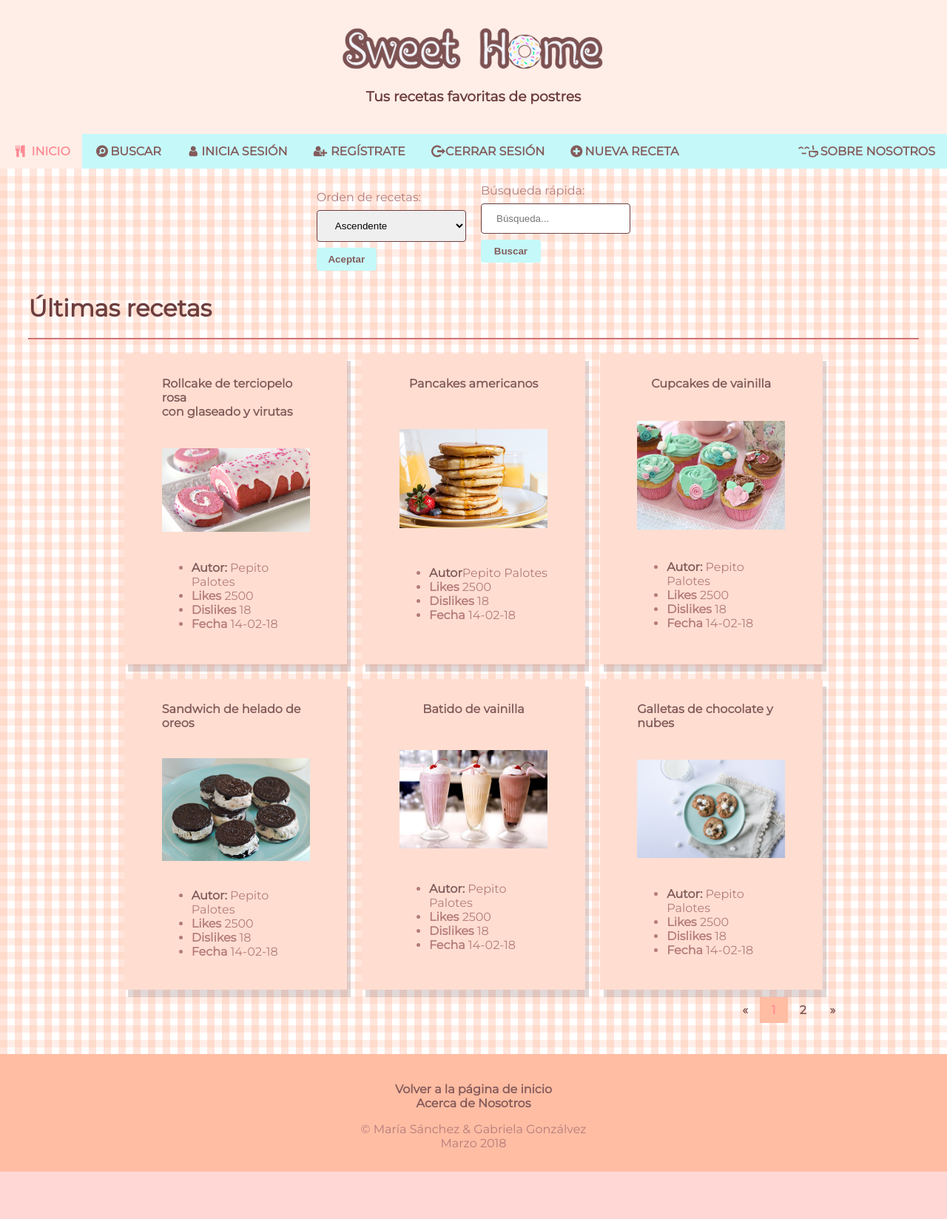
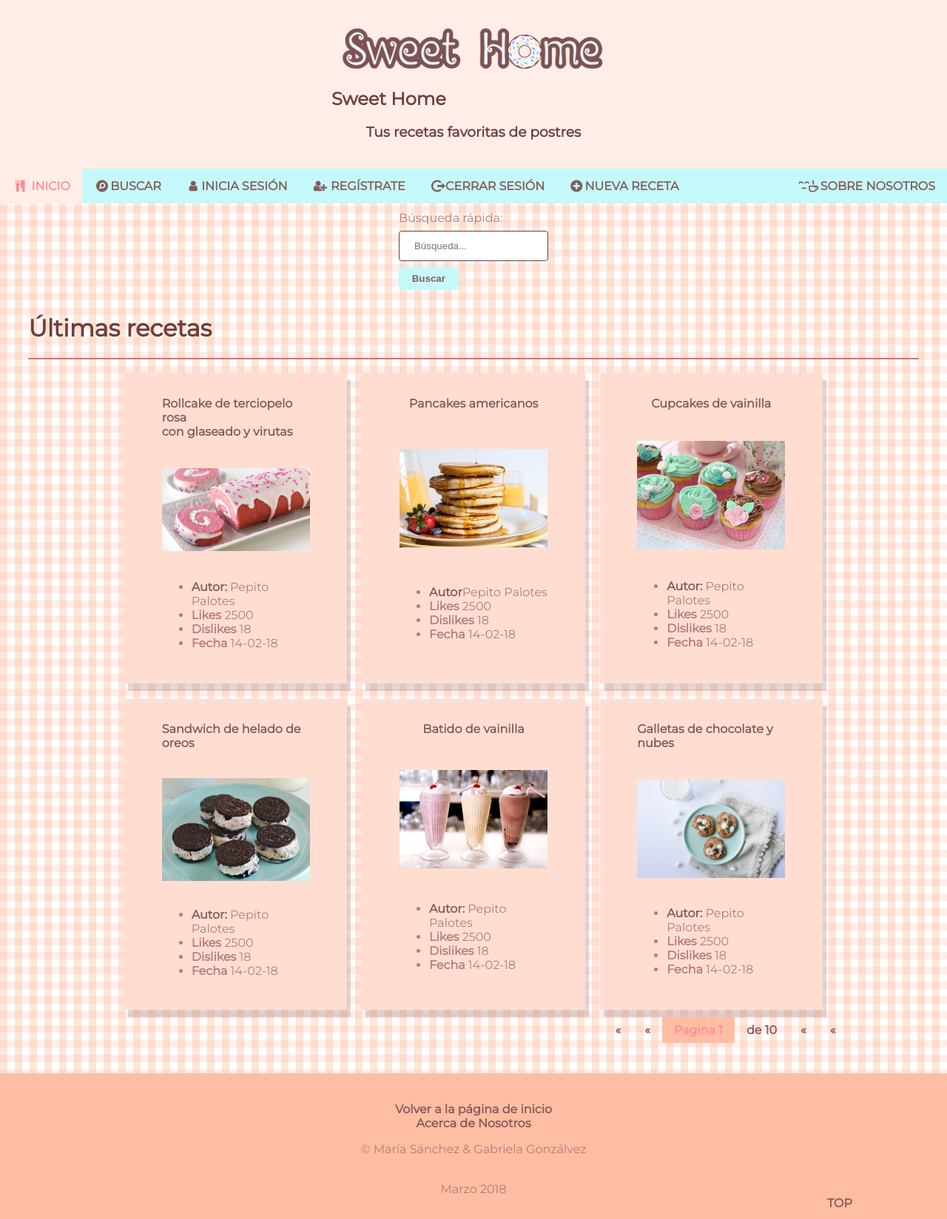
Before and after one commit to gabygonzalvez/Practica1---PCW, a PHP site: page / in a window 1280 px wide. Shown: the whole page at 74% size. Before the commit the page ends 1584 px from the top, so only its background shows below. Run offline with PHP 8.4, Linux system fonts and the light colour scheme.

Commit message:
arreglitos

```diff
--- a/buscar.html
+++ b/buscar.html
@@ -3,7 +3,7 @@
 
 <html>
 	<head>
-		<title>Sweet Home</title>
+		<title>Sweet Home</title><a name="top"></a>
 
 		<meta http-equiv="content-type" content="text/html; charset=utf-8" />
 		<link rel="stylesheet" href="css/hoja-estilo.css" media="screen" >
@@ -183,7 +183,9 @@
 		<a href="index.html">Volver a la página de inicio</a><br>
 		<a href="acerca.html"> Acerca de Nosotros</a>
 		<p> © María Sánchez & Gabriela Gonzálvez<br>
-		 Marzo 2018</p>
+		 <time datetime="03-2018">Marzo 2018</time><br></p>
+
+		<a class="top" href="#top">TOP</a><br>
 
 	</div>
 
--- a/css/hoja-estilo.css
+++ b/css/hoja-estilo.css
@@ -8,6 +8,10 @@ body {
 	margin: 0;
 	padding: 0;
 
+}
+.top{
+	float:right;
+	margin-right: 10%;
 }
 
 #hamburguesa {
--- a/index.html
+++ b/index.html
@@ -3,7 +3,7 @@
 
 <html>
 	<head>
-		<title>Sweet Hom</title>
+		<title>Sweet Home</title><a name="top"></a>
 
 		<meta http-equiv="content-type" content="text/html; charset=utf-8" />
 		<link rel="stylesheet" href="css/hoja-estilo.css" media="screen" >
@@ -20,8 +20,9 @@
 	<!-- Header -->
 
 	<div class="cabecera">
-		<h1><a href="index.html"><img class="logo" src="img/logo.png" alt="logo"></a></h1>
-		<h3 class="subtitulo"> Tus recetas favoritas de postres</h3>
+		<h1><a href="index.html"> <img class="logo" for="top" src="img/logo.png" alt="logo"></a></h1>
+			<h2 class="logo">Sweet Home</h2>
+		<h3 class="subtitulo">  Tus recetas favoritas de postres</h3>
 
 		<input type="checkbox" class="checkbox" id="hamburguesa"/>
 		<label for="hamburguesa" class="hamburguesa"></label>
@@ -50,17 +51,6 @@
 	<div class="cuerpo">
 
 		<div id="formularioIndex">
-			<form action="index.html"><br/>
-				<label for="orden">Orden de recetas:</label>
-				<select id="orden">
-				  <option value="asc">Ascendente</option>
-				  <option value="desc">Descendente</option>
-				  <option value="val">Valoración</option>
-				  <option value="fecha">Fecha</option>
-				</select>
-
-				<input type="submit" value="Aceptar">
-			</form>
 
 			<form>
 				<label for="buscar">Búsqueda rápida:</label>
@@ -137,10 +127,12 @@
 		</div>
 
 		<div class="paginacion">
-			<a href="index.html">&laquo;</a>  <!-- caracter « -->
-			<a href="index.html" class="act">1</a>
-			<a href="index.html">2</a>
-			<a href="index.html">&raquo;</a>
+			<a href="index.html">&laquo;</a>
+			<a href="index.html">&laquo;</a>   <!-- caracter « -->
+			<a href="index.html" class="act">Pagina 1 </a>
+			<a href="index.html">de 10</a>
+			<a href="index.html">&laquo;</a>
+			<a href="index.html">&laquo;</a>
 		</div><br><br>
 
 	</div>
@@ -153,9 +145,10 @@
 	<div class="pie">
 		<a href="index.html">Volver a la página de inicio</a><br>
 		<a href="acerca.html"> Acerca de Nosotros</a>
-		<p> © María Sánchez & Gabriela Gonzálvez<br>
-		 Marzo 2018</p>
+		<p> © María Sánchez & Gabriela Gonzálvez</p><br>
+		 <time datetime="03-2018">Marzo 2018</time><br>
 
+		<a class="top" href="#top">TOP</a><br>
 	</div>
 
 	<!-- /Footer -->
--- a/receta.html
+++ b/receta.html
@@ -3,7 +3,7 @@
 
 <html>
 	<head>
-		<title>Sweet Home</title>
+		<title>Sweet Home</title><a name="top"></a>
 
 		<meta http-equiv="content-type" content="text/html; charset=utf-8" />
 		<link rel="stylesheet" href="css/hoja-estilo.css" media="screen" >
@@ -137,8 +137,10 @@
 		<a href="index.html">Volver a la página de inicio</a><br>
 		<a href="acerca.html"> Acerca de Nosotros</a>
 		<p> © María Sánchez & Gabriela Gonzálvez<br>
-		 Marzo 2018</p>
+		</p>
+		<time datetime="03-2018">Marzo 2018</time><br>
 
+		<a class="top" href="#top">TOP</a><br
 	</div>
 
 	<!-- /Footer -->
```
Also changed, not shown: acerca.html (+5 -2 lines), login.html (+5 -2 lines), logout.html (+5 -3 lines), nueva-receta.html (+7 -7 lines), registro.html (+4 -3 lines).
